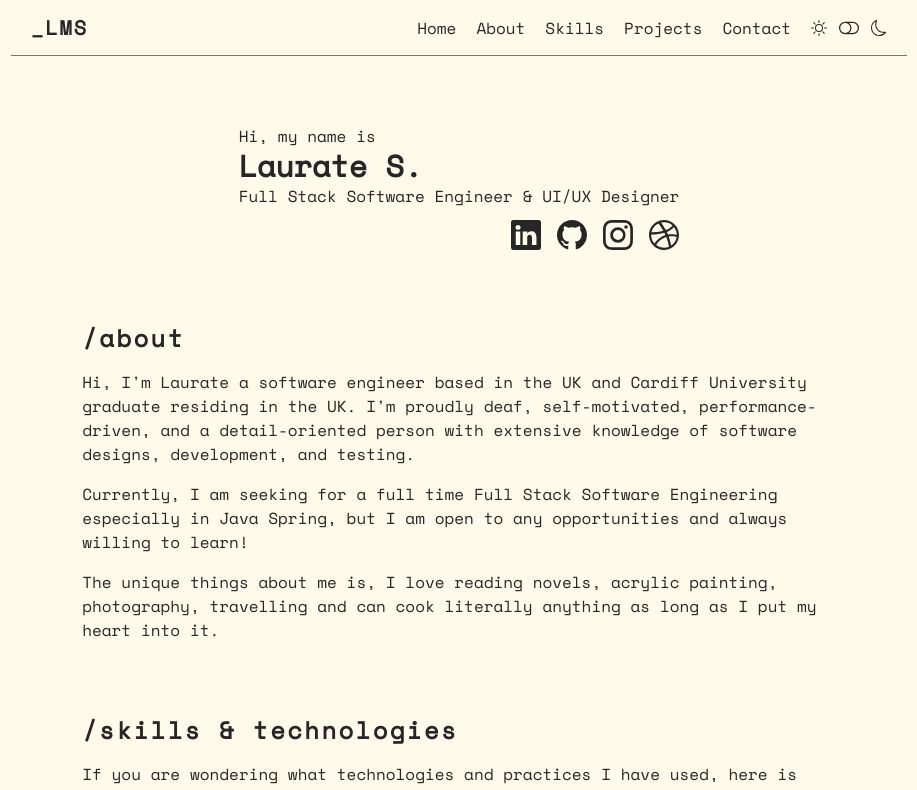
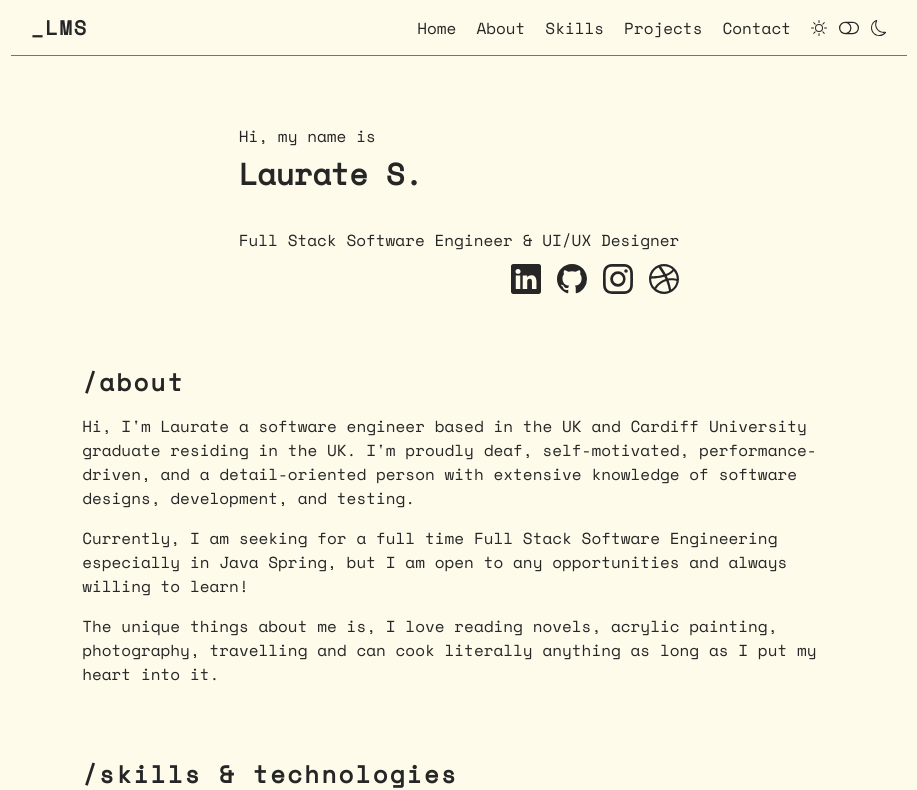
Before and after one commit to reicraftscodes/my-portfolio, a Next.js app: page / in a window 1280 px wide. Shown: the top 790 px of the page, without its empty margins (181-1098 px from the left). Built offline with nearby package versions, Linux system fonts and the light colour scheme.

Commit message:
refactor : fixed header

```diff
--- a/pages/index.js
+++ b/pages/index.js
@@ -53,7 +53,7 @@ export default function Home() {
       <section className="w-full flex items-center justify-center">
         <div>
           <p>Hi, my name is</p>
-          <h1 className="font-bold text-3xl">Laurate S.</h1>
+          <h1 className="font-bold text-3xl inline-flex h-20 pt-2 overflow-x-hidden animate-type group-hover:animate-type-reverse whitespace-nowrap text-brand-accent will-change-transform">Laurate S.</h1>
           <p className="text-right"> Full Stack Software Engineer & UI/UX Designer </p>
           <div className="flex items-center justify-end space-x-4 mt-3">
             {PROFILE_LINKS.map((profileLink) => (
```
